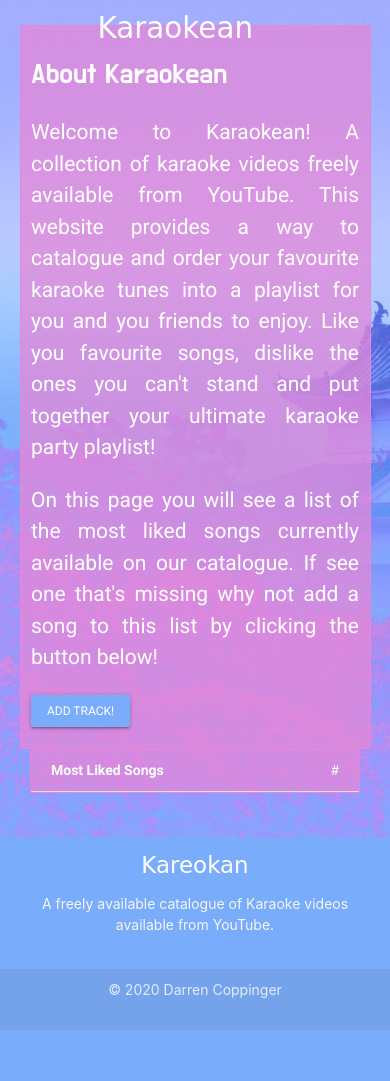
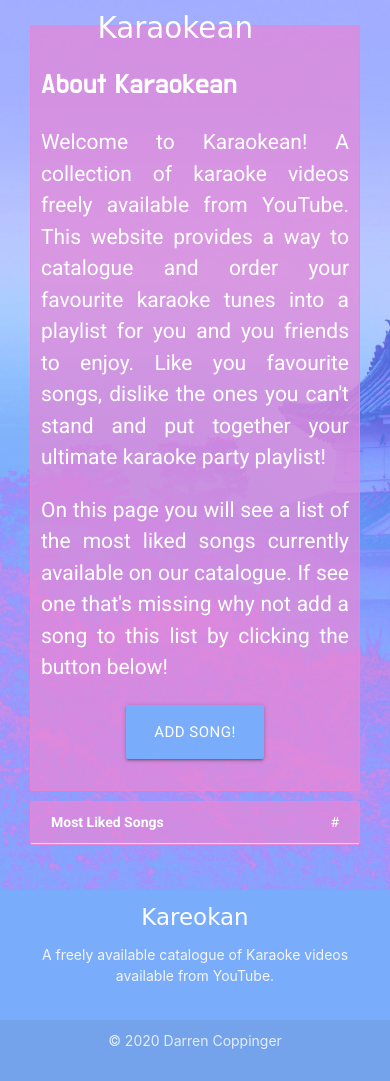
Before and after one commit to DarrenCoppinger/milestone-project-3, a Flask app: page / in a window 390 px wide. Shown: the part 56-1137 px from the top of the page. Before the commit the page ends 1086 px from the top, so only its background shows below. Run offline with Flask 2, Linux system fonts and the light colour scheme; data that the repository does not hold is empty; some libraries are stand-ins or nearby versions; some web fonts are replaced.

Commit message:
Fixed margin spacing bug on mobile view on index page and spacing in catalogue page panels

```diff
--- a/static/css/style.css
+++ b/static/css/style.css
@@ -74,7 +74,7 @@ h1, h2, h3, h4, h5, h6 {
     text-align: justify;
     border-radius: 2px;
     padding: 10px;
-    margin: 0;
+    margin: 0 0 10px 0;
     font-size: 1.5rem;
 }
 
@@ -147,7 +147,7 @@ nav.brand-logo {
     font-size: 12px;
     color:#ffffff;
     padding: 10px;
-    margin: 5px 0px;
+    margin: 0 0 10px 0;
 
 }
 
--- a/templates/index.html
+++ b/templates/index.html
@@ -4,20 +4,32 @@
 <div class="background-image">
 	<div class="container">
 		<div class="row">
-			<div class="background col s12 m6">
+			<div class="col s12 m6">
+				<div class="background">
 					<div class="info-heading">About Karaokean</div>
 					<p>
-					Welcome to Karaokean! A collection of karaoke videos freely available from YouTube. This website	provides a way to catalogue and order your favourite karaoke tunes into a playlist for you and you friends to enjoy. Like you favourite songs, dislike the ones you can't stand and put together your ultimate karaoke party playlist!
+						Welcome to Karaokean! A collection of karaoke videos freely available from YouTube. This website
+						provides a way to catalogue and order your favourite karaoke tunes into a playlist for you and
+						you
+						friends to enjoy. Like you favourite songs, dislike the ones you can't stand and put together
+						your
+						ultimate karaoke party playlist!
 					</p>
 					<p>
-					On this page you will see a list of the most liked songs currently available on our catalogue. If see one that's missing why not add a song to this list by clicking the button below!
+						On this page you will see a list of the most liked songs currently available on our catalogue.
+						If
+						see one that's missing why not add a song to this list by clicking the button below!
 					</p>
+                    <div class="center-align">
                         <p>
-                    <a class="waves-effect waves-light btn-small btn-alt" href="{{url_for('addtrack')}}">Add Track!</a>
+                            <a class="waves-effect waves-light btn-large btn-large-alt" href="{{url_for('addtrack')}}">Add
+                                Song!</a>
                         </p>
                     </div>
+				</div>
+			</div>
+
 			<div class="col s12 m6">
-
 				<ul class="collection with-header">
 					<li class="collection-header">
 						<b>Most Liked Songs</b><span class="secondary-content">#</span>
```
Lines whose indentation alone changed are shown as unchanged.
